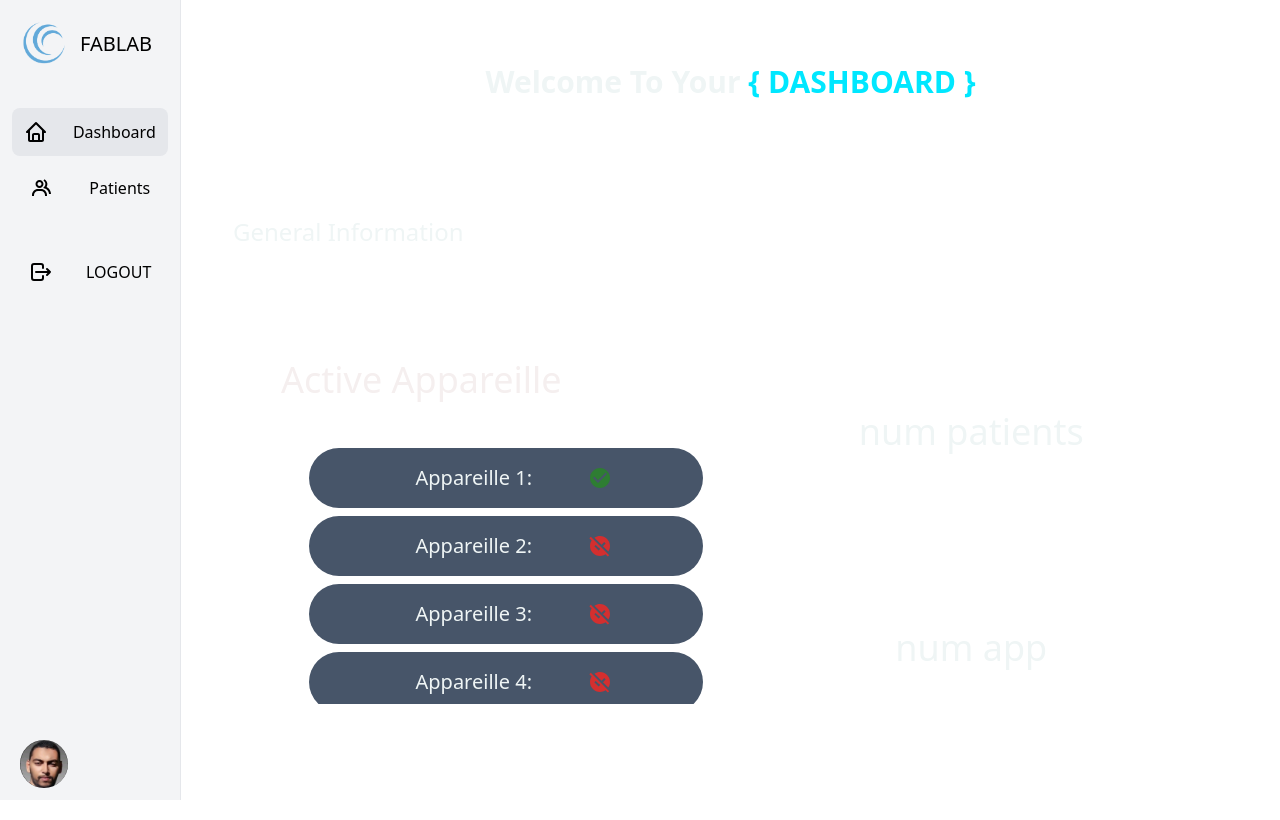
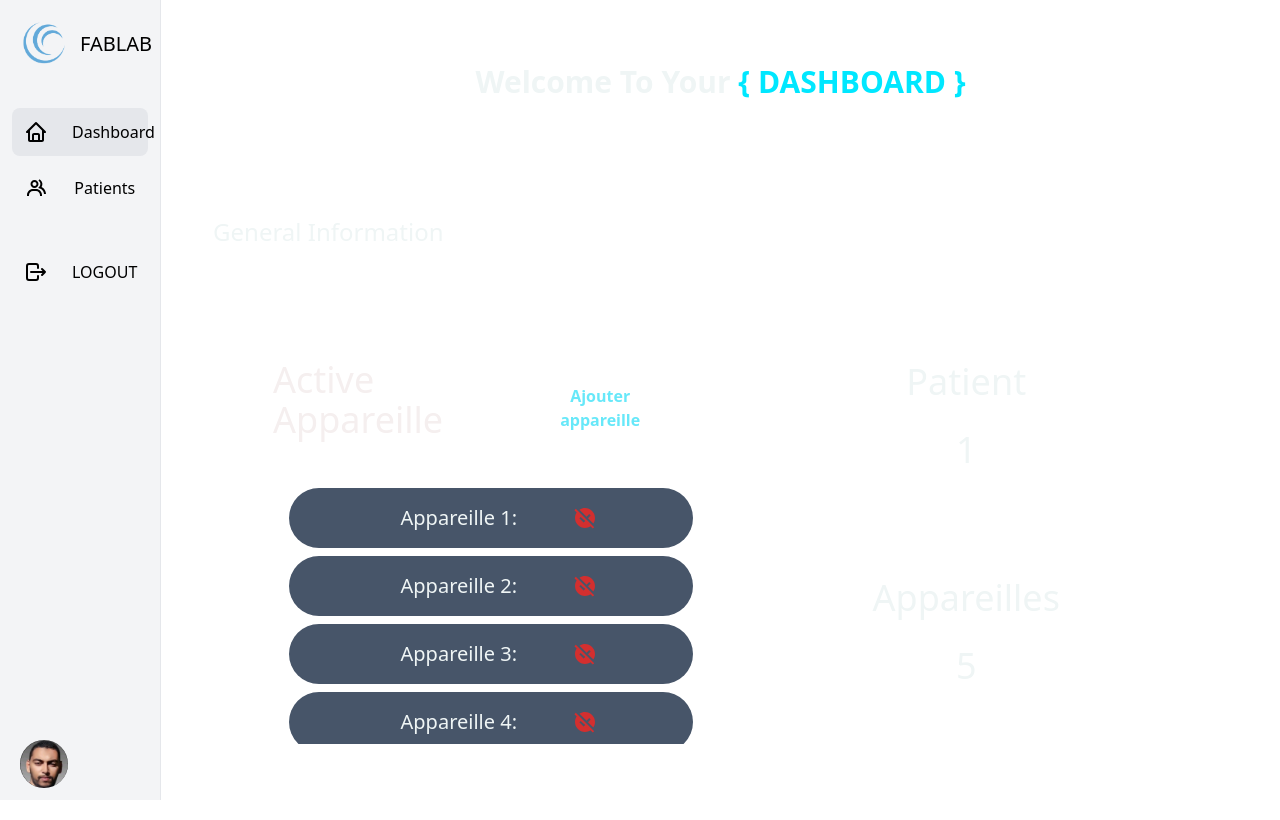
Before and after one commit to MoncefKa/respirator-web, a React (Create React App) app: page /Dashboard in a window 1280 px wide. Built offline with nearby package versions, Linux system fonts and the light colour scheme.

Commit message:
idafa bassita 3ala moustawa components

```diff
--- a/src/Components/Activeapp.js
+++ b/src/Components/Activeapp.js
@@ -1,18 +1,52 @@
 import React from "react";
 import UnpublishedIcon from '@mui/icons-material/Unpublished';
 import CheckCircleIcon from '@mui/icons-material/CheckCircle';
+import Popup from "reactjs-popup";
+import VerifiedIcon from '@mui/icons-material/Verified';
 
 function Activeapp() {
   const [active, setActive] = React.useState(0);
+  const [check, setCheck] = React.useState(0);
+  const delay = ms => new Promise(
+  resolve => setTimeout(resolve, ms)
+);
   return (
-    <div className="h-full dark:bg-slate-800 rounded ">
+    <div className="h-full dark:bg-slate-800 rounded-xl ">
       <div className="h-full block ">
-        <h1 className="text-[#f5efef] text-4xl p-8 pb-12">Active Appareille</h1>
+        <div className="flex flex-row justify-between mx-3">
+          <h1 className="text-[#f5efef] text-4xl p-8 pb-12">Active Appareille</h1>
+          <Popup trigger={<button className="mr-10 text-cyan-300 font-bold" > Ajouter appareille</button>} modal>
+            <div className="dark:bg-slate-900	h-128 w-144 border-2 border-zinc-500">
+              <div className="w-full text-center mt-8">
+                <h1 className="text-4xl text-slate-50 font-semibold">Ajout appareille</h1>
+              </div>
+              {   check===0 ? (     <div className="flex flex-col justify-center h-70 mt-14 items-center">
+                <input className="w-96 h-12 border-2 border-zinc-700 rounded-lg bg-blue-500 text-center mb-10" type="text" placeholder="Ip appareille" />
+                <input className="w-96 h-12 border-2 border-zinc-700 rounded-lg bg-blue-500 text-center text-neutral-800 " type="text" placeholder="Nom appareille" />
+              <button className="mt-10 hover:bg-teal-900  w-40 h-9 rounded-2xl border-2 border-blue-500 text-blue-100" onClick={async ()=>{
+                setCheck(1)
+                await delay(2000);
+                setCheck(0)
+              }}>Ajouter</button>
+              </div>) :(
+              <div className="flex flex-col justify-center items-center w-full h-90">
+                <VerifiedIcon className="text-green-500 text-9xl   "  sx={{ fontSize: 240 }}/>
+              </div>)
+
+              }
+
+            </div>
+          </Popup>
+        </div>
         <div className="overflow-y-auto h-64 scrollbar scrollbar-thumb-gray-700 ml-10 scrollbar-thumb-rounded-lg   grid  justify-items-center ">
           <div className="w-full text-center ">
           <div className=" bg-slate-600 rounded-[50px] mx-5 mb-2 flex flex-column justify-center items-center">
             <h3 className="text-[#EFF5F5] text-xl p-4 pr-14">Appareille 1:</h3>
-            <CheckCircleIcon color='success'/>
+              {active ? (
+              <CheckCircleIcon color='success'/>
+      ) : (
+        <UnpublishedIcon color="error"/>
+      )}
           </div>
           <div className=" bg-slate-600 rounded-[50px] mx-5 mb-2 flex flex-column justify-center items-center">
             <h3 className="text-[#EFF5F5] text-xl p-4 pr-14">Appareille 2:</h3>
--- a/src/Components/Numappa.js
+++ b/src/Components/Numappa.js
@@ -2,10 +2,13 @@ import React from 'react'
 
 function Numappa() {
   return (
-    <div className="h-52 dark:bg-slate-800 rounded">
-    <div className="h-full flex justify-center items-center">
-        <h1 className="text-[#EFF5F5] text-4xl p-8">
-            num app
+    <div className="h-52 dark:bg-slate-800 rounded-xl">
+    <div className="h-full flex flex-col justify-center items-center gap-7">
+        <h1 className="text-[#EFF5F5] text-4xl -mt-8">
+            Appareilles
+        </h1>
+        <h1 className="text-[#EFF5F5] text-4xl ">
+            5
         </h1>
     </div>
 </div>
--- a/src/Components/Numpatients.js
+++ b/src/Components/Numpatients.js
@@ -2,12 +2,15 @@ import React from 'react'
 
 function Numpatients() {
   return (
-    <div className="h-52 dark:bg-slate-800 rounded">
-                <div className="h-full flex justify-center items-center">
-                    <h1 className="text-[#EFF5F5] text-4xl p-8">
-                        num patients
-                    </h1>
-                </div>
+    <div className="h-52 dark:bg-slate-800 rounded-xl">
+                   <div className="h-full flex flex-col justify-center items-center gap-7">
+        <h1 className="text-[#EFF5F5] text-4xl -mt-8">
+            Patient
+        </h1>
+        <h1 className="text-[#EFF5F5] text-4xl ">
+            1
+        </h1>
+    </div>
             </div>
   )
 }
```
